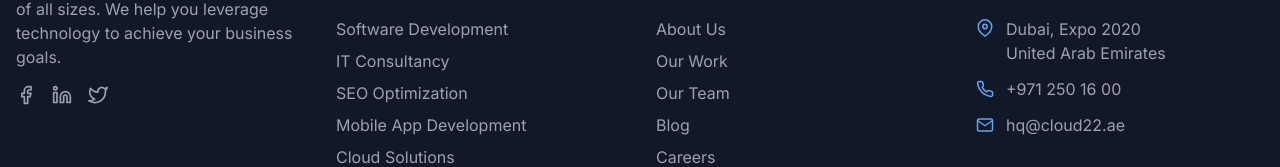
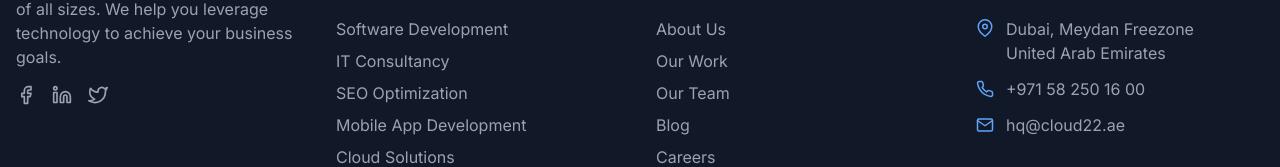
Before and after one commit to GTENTEN/Test, a Next.js app: page / in a window 1280 px wide. Shown: the part 2715-2882 px from the top of the page. Built offline with nearby package versions, Linux system fonts and the light colour scheme.

Commit message:
Update Footer.tsx

```diff
--- a/src/components/layout/Footer.tsx
+++ b/src/components/layout/Footer.tsx
@@ -105,7 +105,7 @@ const Footer = () => {
                   <circle cx="12" cy="10" r="3"></circle>
                 </svg>
                 <span className="text-gray-400">
-                  Dubai, Expo 2020<br />
+                  Dubai, Meydan Freezone<br />
                   United Arab Emirates
                 </span>
               </li>
@@ -113,7 +113,7 @@ const Footer = () => {
                 <svg xmlns="http://www.w3.org/2000/svg" width="18" height="18" viewBox="0 0 24 24" fill="none" stroke="currentColor" strokeWidth="2" strokeLinecap="round" strokeLinejoin="round" className="text-blue-400 mr-3">
                   <path d="M22 16.92v3a2 2 0 0 1-2.18 2 19.79 19.79 0 0 1-8.63-3.07 19.5 19.5 0 0 1-6-6 19.79 19.79 0 0 1-3.07-8.67A2 2 0 0 1 4.11 2h3a2 2 0 0 1 2 1.72 12.84 12.84 0 0 0 .7 2.81 2 2 0 0 1-.45 2.11L8.09 9.91a16 16 0 0 0 6 6l1.27-1.27a2 2 0 0 1 2.11-.45 12.84 12.84 0 0 0 2.81.7A2 2 0 0 1 22 16.92z"></path>
                 </svg>
-                <span className="text-gray-400">+971 250 16 00</span>
+                <span className="text-gray-400">+971 58 250 16 00</span>
               </li>
               <li className="flex items-center">
                 <svg xmlns="http://www.w3.org/2000/svg" width="18" height="18" viewBox="0 0 24 24" fill="none" stroke="currentColor" strokeWidth="2" strokeLinecap="round" strokeLinejoin="round" className="text-blue-400 mr-3">
```
